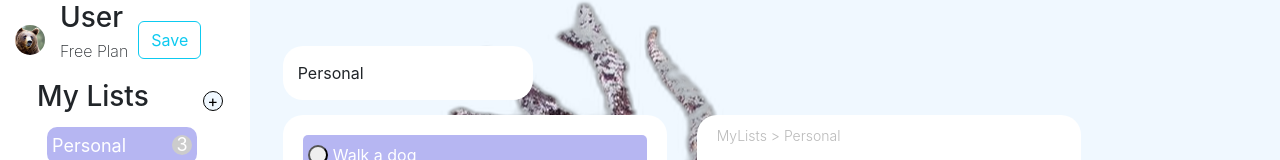
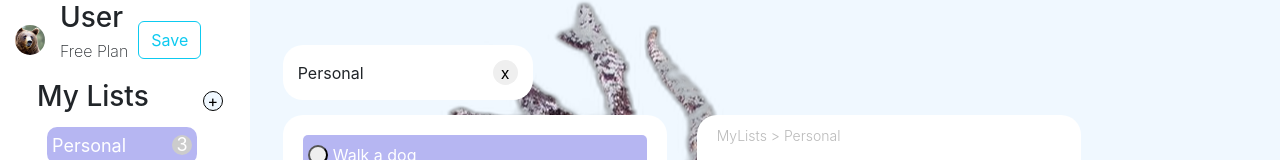
Before and after one commit to fasiha/todo-typescript, a React (Create React App) app: page / in a window 1280 px wide. Shown: the top 160 px of the page. Built offline with nearby package versions, Linux system fonts and the light colour scheme.

Commit message:
Fix the error when delete a list. Put 0 for selected and selected2 when a list is deleted.

```diff
--- a/src/App.tsx
+++ b/src/App.tsx
@@ -91,6 +91,7 @@ function App() {
         data={data}
         setData={setData}
         selected={selected}
+        setSelected={setSelected}
         selected2={selected2}
         setSelected2={setSelected2}
       />
--- a/src/components/FolderWindow.tsx
+++ b/src/components/FolderWindow.tsx
@@ -2,17 +2,20 @@ import React, { Dispatch, SetStateAction, useState } from "react";
 import "./folderwindow.css";
 import { Data, Todo } from "../App";
 import produce from "immer";
+import RemoveList from "./RemoveList";
 
 interface SideProps {
   data: Data;
   setData: Dispatch<SetStateAction<Data>>;
   selected: number;
   selected2: number;
+  setSelected: Dispatch<SetStateAction<number>>;
   setSelected2: Dispatch<SetStateAction<number>>;
 }
 
 const FolderWindow = (props: SideProps) => {
-  const { data, setData, selected, selected2, setSelected2 } = props;
+  const { data, setData, setSelected, selected, selected2, setSelected2 } =
+    props;
   const [newTodo, setNewTodo] = useState("");
 
   //
@@ -72,7 +75,18 @@ const FolderWindow = (props: SideProps) => {
   };
 
   const TopicHeader: React.FC = () => {
-    return <div className="topicheader">{data[selected].category}</div>;
+    return (
+      <div className="topicheader">
+        {data[selected].category}
+        <RemoveList
+          setData={setData}
+          index={selected}
+          setSelected={setSelected}
+          setSelected2={setSelected2}
+          name={data[selected].category}
+        />
+      </div>
+    );
   };
 
   interface todoProps {
--- a/src/components/Main.tsx
+++ b/src/components/Main.tsx
@@ -8,12 +8,14 @@ interface SideProps {
   data: Data;
   setData: Dispatch<SetStateAction<Data>>;
   selected: number;
+  setSelected: Dispatch<SetStateAction<number>>;
   selected2: number;
   setSelected2: Dispatch<SetStateAction<number>>;
 }
 
 const Main = (props: SideProps) => {
-  const { data, setData, selected, selected2, setSelected2 } = props;
+  const { data, setData, selected, setSelected, selected2, setSelected2 } =
+    props;
   if (data[selected].todo.length == 0) {
     return (
       <div className="main">
@@ -21,6 +23,7 @@ const Main = (props: SideProps) => {
           data={data}
           setData={setData}
           selected={selected}
+          setSelected={setSelected}
           selected2={selected2}
           setSelected2={setSelected2}
         />
@@ -33,6 +36,7 @@ const Main = (props: SideProps) => {
         data={data}
         setData={setData}
         selected={selected}
+        setSelected={setSelected}
         selected2={selected2}
         setSelected2={setSelected2}
       />
--- /dev/null
+++ b/src/components/RemoveList.css
@@ -0,0 +1,6 @@
+.buttonsdiv {
+  display: flex;
+  justify-content: center;
+  margin: 20px;
+  gap: 20px;
+}
--- /dev/null
+++ b/src/components/RemoveList.tsx
@@ -0,0 +1,57 @@
+import React, { useState, Dispatch, SetStateAction } from "react";
+import Button from "react-bootstrap/Button";
+import Modal from "react-bootstrap/Modal";
+import { Data, Category } from "../App";
+import "./addlist.css";
+import produce from "immer";
+import "./RemoveList.css";
+
+interface AddProps {
+  setData: Dispatch<SetStateAction<Data>>;
+  setSelected: Dispatch<SetStateAction<number>>;
+  setSelected2: Dispatch<SetStateAction<number>>;
+  index: number;
+  name: string;
+}
+
+function RemoveList(props: AddProps) {
+  const { setData, setSelected, setSelected2, index, name } = props;
+
+  const [show, setShow] = useState(false);
+
+  const handleClose = () => setShow(false);
+  const handleShow = () => setShow(true);
+
+  const removeLi = () => {
+    setData(
+      produce((draft) => {
+        draft.splice(index, 1);
+      })
+    );
+    setSelected(0);
+    setSelected2(0);
+    handleClose();
+  };
+
+  return (
+    <>
+      <button onClick={handleShow}>x</button>
+
+      <Modal show={show} onHide={handleClose}>
+        <Modal.Header closeButton>
+          <Modal.Title>Remove {name}</Modal.Title>
+        </Modal.Header>
+        <Modal.Body className="buttonsdiv">
+          <Button variant="secondary" onClick={handleClose}>
+            Cancel
+          </Button>
+          <Button variant="primary" onClick={removeLi}>
+            Remove
+          </Button>
+        </Modal.Body>
+      </Modal>
+    </>
+  );
+}
+
+export default RemoveList;
--- a/src/components/folderwindow.css
+++ b/src/components/folderwindow.css
@@ -27,8 +27,20 @@
   border-radius: 20px;
   padding: 15px;
   margin-bottom: 15px;
+  display: flex;
+  align-items: center;
+  justify-content: space-between;
 }
 
+.topicheader button {
+  height: 25px;
+  width: 25px;
+  border: none;
+  display: flex;
+  justify-content: center;
+  align-items: center;
+  border-radius: 50%;
+}
 .todo {
   list-style-type: none;
   margin: 0;
```
Also changed, not shown: tsconfig.json (+2 -8 lines).
